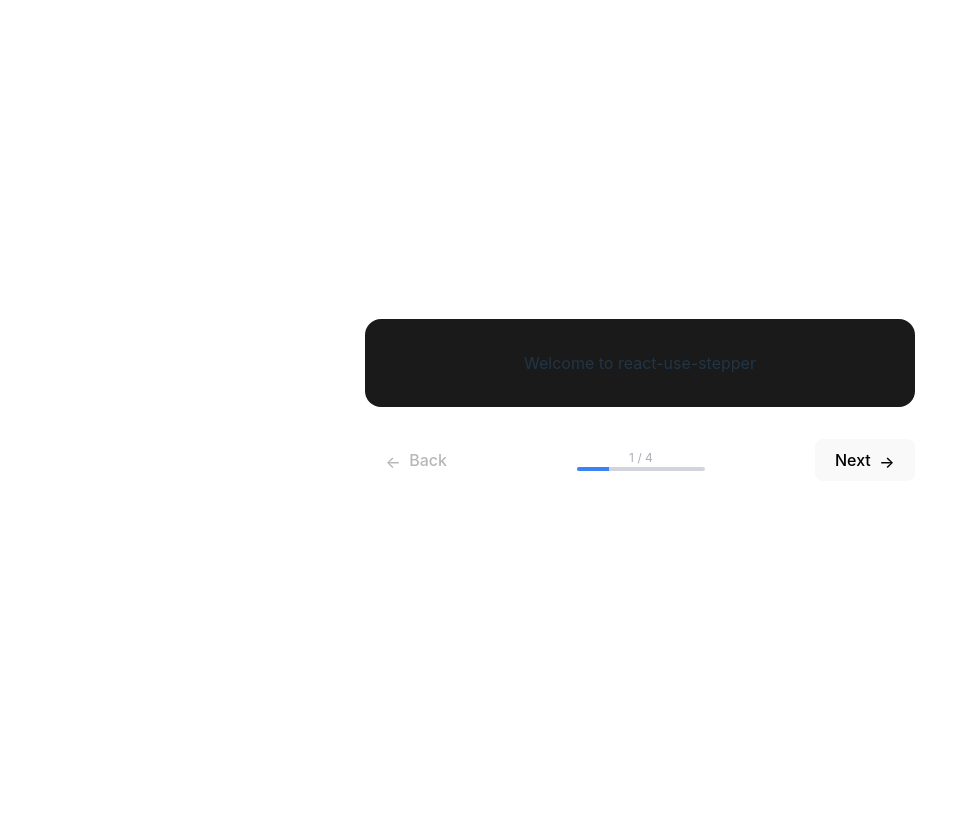
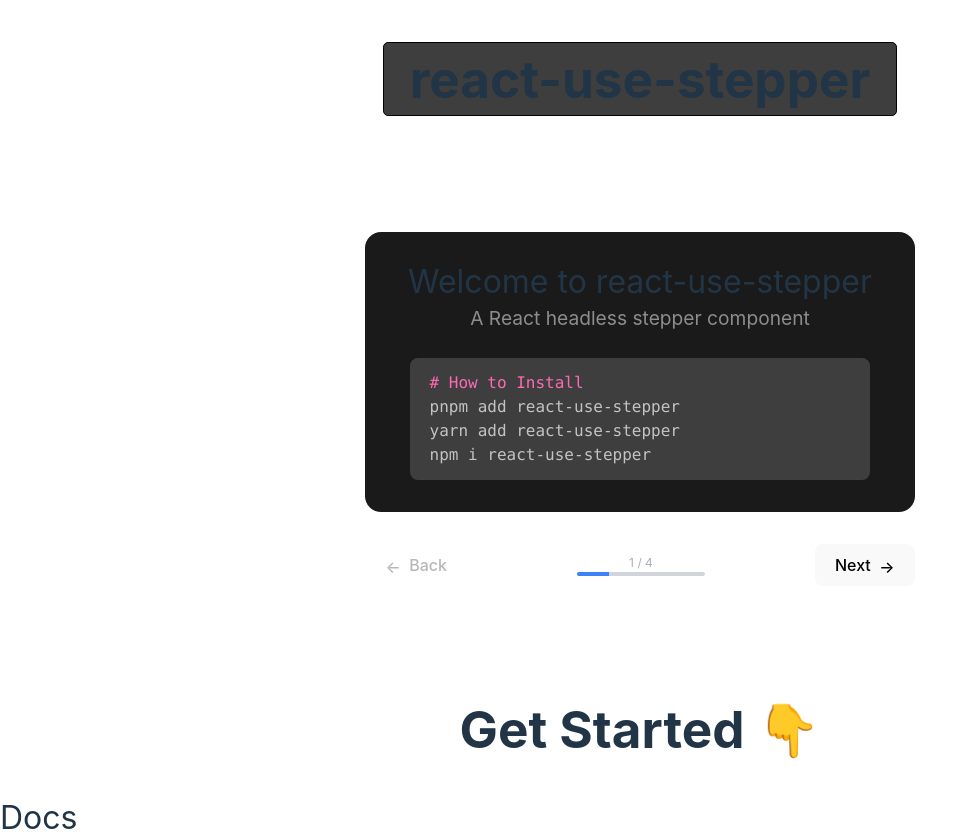
Before and after one commit to lucafaggianelli/stepper-hook, a React (Vite) app: page / in a window 1280 px wide. Shown: the whole page, without its empty margins (0-976 px from the left). Before the commit the page ends 800 px from the top, so only its background shows below. Built offline with nearby package versions, Linux system fonts and the light colour scheme.

Commit message:
create docs

```diff
--- a/package.json
+++ b/package.json
@@ -22,8 +22,10 @@
   "scripts": {
     "dev": "vite",
     "build": "tsc -b && vite build",
+    "build-docs": "tsc -b && vite build -c vite.config.docs.ts",
     "lint": "eslint .",
-    "preview": "vite preview"
+    "preview": "vite preview",
+    "prepublish": "pnpm build"
   },
   "dependencies": {
     "react": "^18.3.1",
--- a/src/demo/App.tsx
+++ b/src/demo/App.tsx
@@ -1,36 +1,63 @@
 import { useRef } from 'react'
 
 import './index.css'
-import { Stepper } from '../lib/Stepper'
-import { useStepper } from '../lib/use-stepper'
+import { Stepper, useStepper } from '../lib'
 import StepperFooter from './StepperFooter'
+import Docs from './Docs'
 
 interface StepsDataType {
   name: string
-  newProject: string
 }
 
-const Welcome = () => <div>Welcome to react-use-stepper</div>
+const Welcome = () => (
+  <div>
+    <h2>Welcome to react-use-stepper</h2>
+    <p>A React headless stepper component</p>
+
+    <pre style={{ margin: '2em 1em 0 1em' }}>
+      <code style={{ color: 'hotpink' }}># How to Install</code>
+      {'\n'}
+      <code>
+        {`pnpm add react-use-stepper
+yarn add react-use-stepper
+npm i react-use-stepper`}
+      </code>
+    </pre>
+  </div>
+)
 
 const CreateFirstUser = () => {
-  const { goToNextStep, handleSubmit, setData } = useStepper()
+  const { data, goToNextStep, handleSubmit, setData } =
+    useStepper<StepsDataType>()
   const formRef = useRef<HTMLFormElement>(null)
 
   handleSubmit(async () => {
     const form = formRef.current
     if (!form) return false
 
-    const data = Object.fromEntries(new FormData(form).entries())
+    const validForm = form.reportValidity()
+    if (!validForm) {
+      return false
+    }
+
+    const data = Object.fromEntries(
+      new FormData(form).entries()
+    ) as unknown as StepsDataType
+    if (data.name === '') {
+      return false
+    }
+
     setData(data)
 
     await new Promise((resolve) => setTimeout(resolve, 2000))
 
-    return data.name !== ''
+    return true
   })
 
   return (
     <div>
-      <div style={{ marginBottom: 24 }}>What's your name?</div>
+      <h2>What's your name?</h2>
+      <p>Yes, there's form data support</p>
 
       <form
         ref={formRef}
@@ -38,13 +65,20 @@ const CreateFirstUser = () => {
           event.preventDefault()
           goToNextStep()
         }}
-        style={{ display: 'flex', flexDirection: 'column', gap: 12 }}
+        style={{
+          display: 'flex',
+          flexDirection: 'column',
+          gap: 12,
+          marginTop: 24,
+        }}
       >
-        <input type="text" name="name" placeholder="Name" required />
-        <div>
-          <input type="checkbox" value="true" name="newProject" /> Create a new
-          project next?
-        </div>
+        <input
+          type="text"
+          name="name"
+          placeholder="Name"
+          required
+          defaultValue={data?.name}
+        />
       </form>
     </div>
   )
@@ -55,23 +89,56 @@ const CreateFirstProject = () => {
 
   return (
     <div>
-      <div>Hey {data.name} What's your project name?</div>
+      <h2>Hey {data.name}</h2>
+      <p>
+        Did you see the loading animation? You can use async functions to handle
+        the steps progression.
+      </p>
     </div>
   )
 }
 
-const Completed = () => <div>Completed!</div>
+const Completed = () => (
+  <div>
+    <h2>Completed!</h2>
+    <div
+      style={{
+        fontSize: 96,
+        lineHeight: '1em',
+        marginTop: 48,
+        marginBottom: 24,
+      }}
+    >
+      🦩
+    </div>
+    <div style={{ color: 'gray' }}>
+      PS: Check the docs down below to see how to use the library
+    </div>
+  </div>
+)
 
 const steps = [Welcome, CreateFirstUser, CreateFirstProject, Completed]
 
 export default function App() {
   return (
-    <div className="container">
+    <>
+      <section className="container">
+        <h1
+          style={{
+            background: '#3e3e3e',
+            padding: '.15em .5em',
+            borderRadius: '0.1em',
+            border: '1px solid #000000',
+          }}
+        >
+          react-use-stepper
+        </h1>
+
         <div style={{ width: 550, textAlign: 'center' }}>
           <Stepper
             steps={steps}
             onComplete={() => {
-            alert('Completed!')
+              location.hash = '#get-started'
             }}
             stepComponentWrapper={({ children }) => (
               <div
@@ -88,6 +155,10 @@ export default function App() {
             <StepperFooter />
           </Stepper>
         </div>
-    </div>
+
+        <h1>Get Started 👇</h1>
+      </section>
+      <Docs />
+    </>
   )
 }
--- /dev/null
+++ b/src/demo/Docs.tsx
@@ -0,0 +1,7 @@
+export default function Docs() {
+  return (
+    <div>
+      <h2 id="get-started">Docs</h2>
+    </div>
+  )
+}
--- a/src/demo/StepperFooter.tsx
+++ b/src/demo/StepperFooter.tsx
@@ -24,7 +24,11 @@ export default function StepperFooter() {
       <button
         disabled={isLoading || isFirstStep}
         onClick={goToPreviousStep}
-        style={{ display: 'flex', alignItems: 'center', backgroundColor: 'transparent' }}
+        style={{
+          display: 'flex',
+          alignItems: 'center',
+          backgroundColor: 'transparent',
+        }}
       >
         <span style={{ width: '1rem', height: '1rem', marginRight: '0.5rem' }}>
           ←
@@ -47,6 +51,7 @@ export default function StepperFooter() {
           }}
         >
           <div
+            className={isLoading ? 'loading' : ''}
             style={{
               height: '100%',
               backgroundColor: '#3B82F6',
--- a/src/demo/index.css
+++ b/src/demo/index.css
@@ -11,6 +11,7 @@
   text-rendering: optimizeLegibility;
   -webkit-font-smoothing: antialiased;
   -moz-osx-font-smoothing: grayscale;
+  scroll-behavior: smooth;
 }
 
 a {
@@ -31,8 +32,9 @@ body {
   margin: 0 auto;
   height: 100vh;
   display: flex;
+  flex-direction: column;
   align-items: center;
-  justify-content: center;
+  justify-content: space-between;
 }
 
 h1 {
@@ -40,9 +42,26 @@ h1 {
   line-height: 1.1;
 }
 
+h2 {
+  font-size: 2em;
+  line-height: 1.1;
+  font-weight: 400;
+  margin: 0 0 0.15em 0;
+}
+
+p {
+  margin: 0;
+  color: rgb(255 255 255/0.5);
+  font-size: 1.2em;
+}
+
+p + p {
+  margin-top: 1em;
+}
+
 input {
   border-radius: 8px;
-  border: 1px solid #242424;
+  border: 1px solid #3e3e3e;
   padding: 0.6em 1.2em;
   font-size: 1em;
   font-weight: 500;
@@ -53,7 +72,7 @@ input {
 }
 
 input:hover {
-  border-color: #646cff;
+  border-color: #c3c3c3;
 }
 
 button {
@@ -87,3 +106,41 @@ button:focus-visible {
     background-color: #f9f9f9;
   }
 }
+
+code {
+  font-family: SFMono-Regular, Consolas, Liberation Mono, Menlo, monospace;
+}
+
+pre {
+  background-color: #3e3e3e;
+  color: #c3c3c3;
+  padding: 1em 1.5em;
+  border-radius: 8px;
+  overflow-x: auto;
+  text-align: left;
+}
+
+@keyframes loader-animation {
+  0% {
+    left: -90%;
+  }
+  49% {
+    left: 90%;
+  }
+  50% {
+    left: 90%;
+  }
+  100% {
+    left: -90%;
+  }
+}
+
+.loading {
+  width: 100% !important;
+  position: relative;
+  background-color: gray !important;
+  animation-name: loader-animation;
+  animation-duration: 2s;
+  animation-iteration-count: infinite;
+  animation-timing-function: ease-in-out;
+}
--- a/src/lib/main.ts
+++ b/src/lib/index.ts
@@ -1,3 +1,2 @@
 export { Stepper } from './Stepper'
-export { StepperContext, StepperProvider } from './StepperContext'
 export { useStepper } from './use-stepper'
--- a/vite.config.ts
+++ b/vite.config.ts
@@ -8,7 +8,7 @@ export default defineConfig({
   build: {
     lib: {
       // Could also be a dictionary or array of multiple entry points
-      entry: resolve(__dirname, 'src/lib/main.ts'),
+      entry: resolve(__dirname, 'src/lib/index.ts'),
       name: 'ReactUseStepper',
       // the proper extensions will be added
       fileName: 'react-use-stepper',
```
Also changed, not shown: vite.config.docs.ts (added, +13 -0 lines), 1 other file (tests, documents, lock files or other folders). Lines whose indentation alone changed are shown as unchanged.
